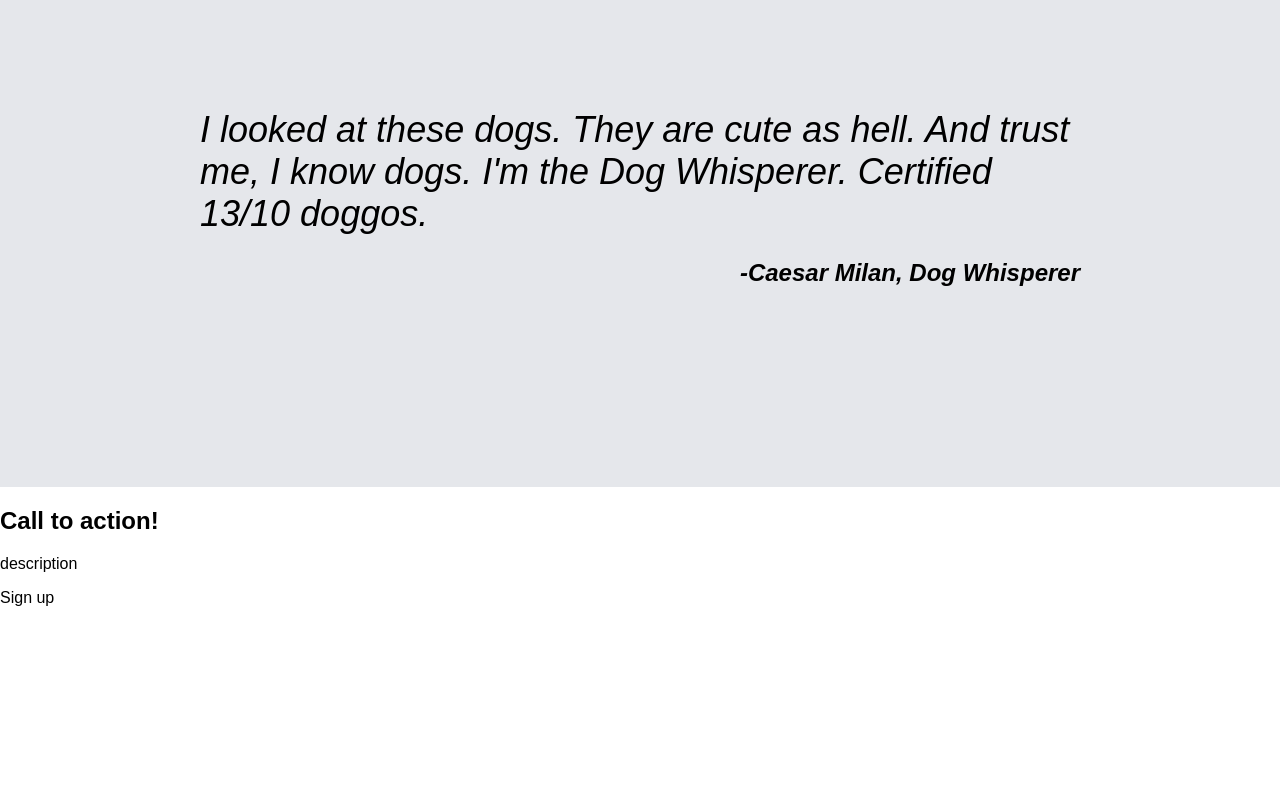
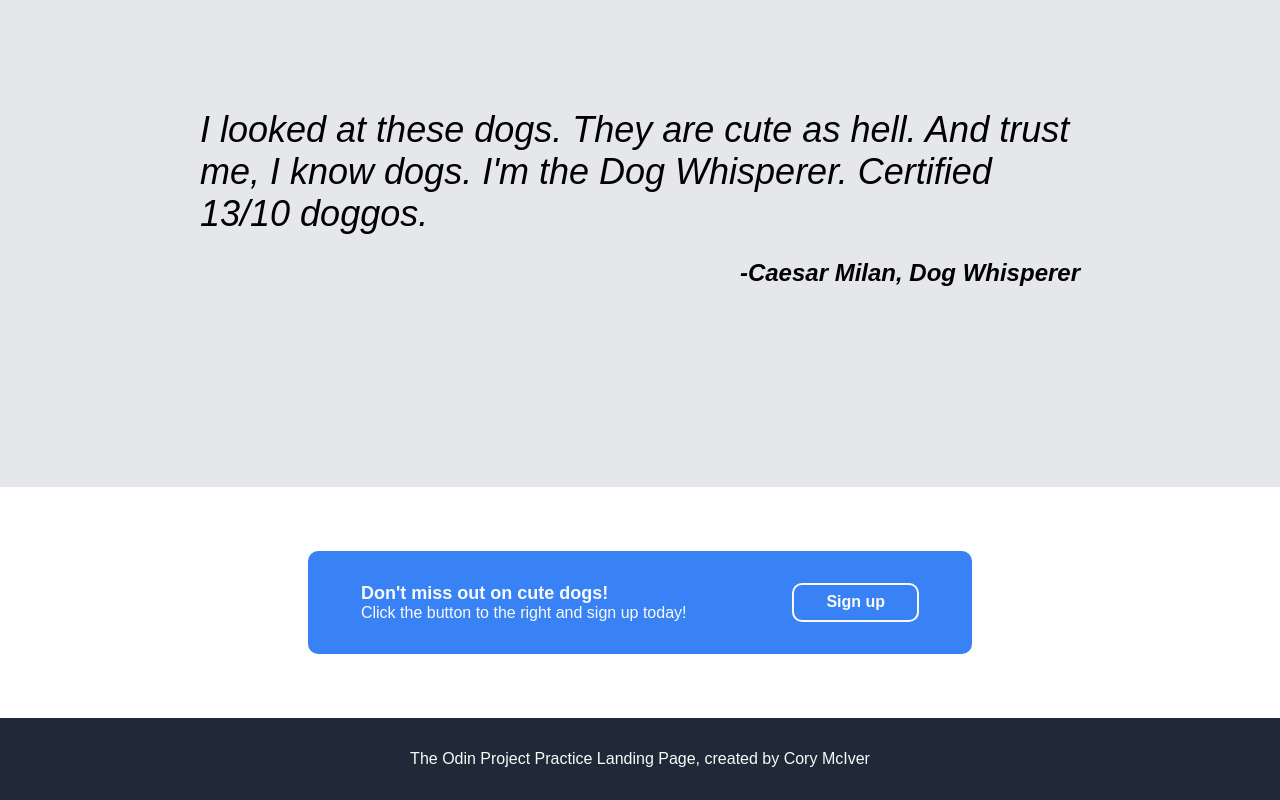
Before and after one commit to CoryMci/landing-page, a plain HTML site: page index.html in a window 1280 px wide. Shown: the part 929-1729 px from the top of the page. Before the commit the page ends 1536 px from the top, so only its background shows below. Drawn offline with Linux system fonts and the light colour scheme.

Commit message:
Style call-to-action banner and footer

```diff
--- a/index.html
+++ b/index.html
@@ -10,7 +10,7 @@
 
 <body>
     <div class="header">
-        <div class="header-logo">Cory McIver</div>
+        <div class="header-logo">Dog town</div>
         <ul>
             <li><a href="">link 1</a></li>
             <li><a href="">link 2</a></li>
@@ -53,13 +53,13 @@
         </div>
         <div class="banner">
             <div class="container">
-                <h2>Call to action!</h2>
-                <p>description</p>
+                <div class="call">Don't miss out on cute dogs!</div>
+                <div class="call-desc">Click the button to the right and sign up today!</div>
             </div>
             <div class="button">Sign up</div>
         </div>
     </div>
-    <div class="footer"></div>
+    <div class="footer">The Odin Project Practice Landing Page, created by Cory McIver</div>
 
 </body>
 </html>
--- a/styles.css
+++ b/styles.css
@@ -102,6 +102,10 @@ font-weight: 900;
     border: 4px solid #3882F6;
 }
 
+.subtitle{
+    text-align: center;
+}
+
 .quote-section {
     background-color: #E5E7EB;
     padding:200px;
@@ -115,3 +119,36 @@ font-weight: 900;
     font-size: 24px;
     font-weight: bold;
 }
+
+.banner {
+    display: flex;
+    background-color: #3882F6;
+    color: #F9FAF8;
+    padding: 32px;
+    border-radius:10px;
+    width: 600px;
+    justify-content: space-around;
+    gap: 64px;
+    margin: 64px auto;
+}
+
+.call {
+    font-size: 18px;
+    font-weight: 900;
+}
+
+.button {
+    border-radius: 10px;
+    background-color: #3882F6;
+    padding: 8px 32px;
+    width: fit-content;
+    color: #F9FAF8;
+    font-weight: bold;
+    border: 2px solid #F9FAF8;
+}
+
+.footer{
+    color: #F9FAF8;
+    padding: 32px 0px;
+    text-align: center;
+}
```
